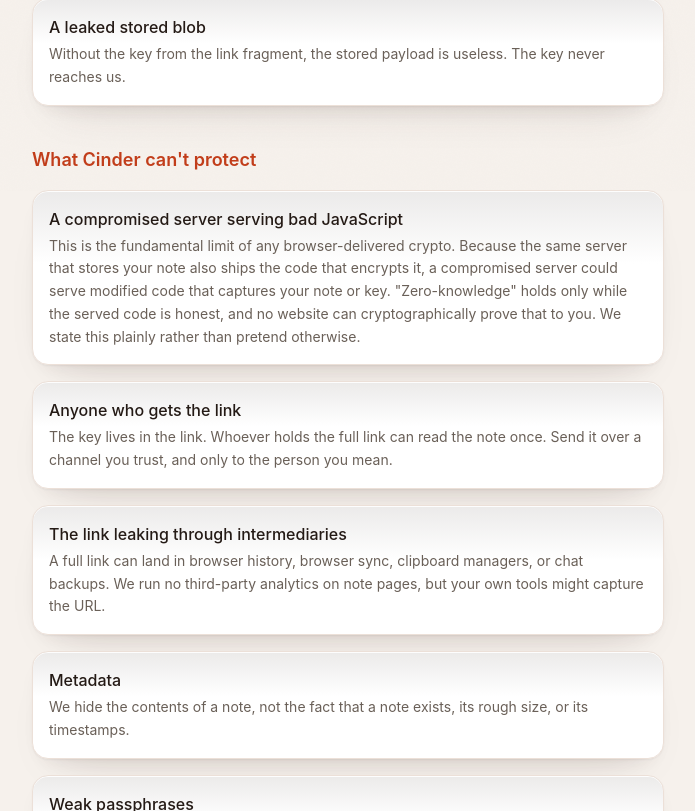
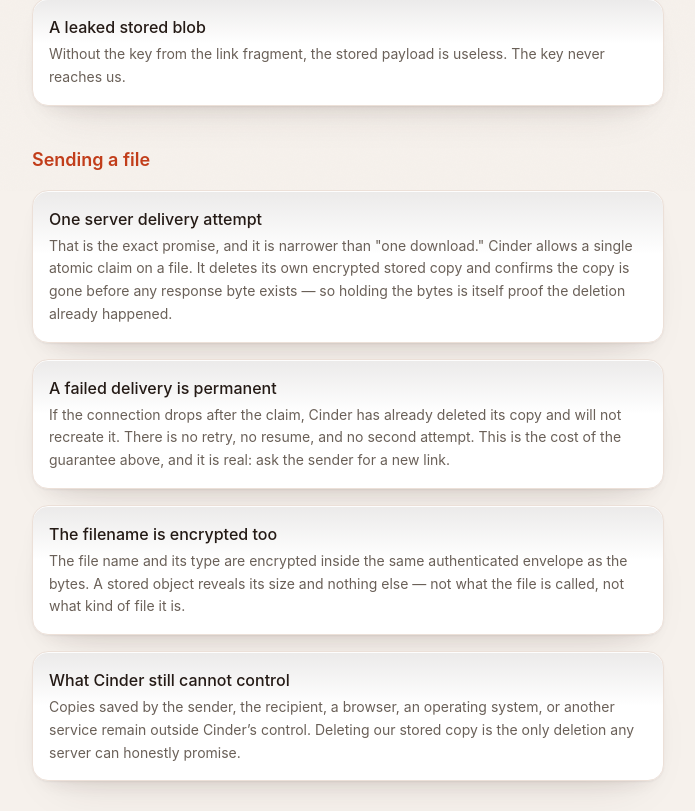
Before and after one commit to mgennings/cinder, a SvelteKit app: page /security in a window 1280 px wide. Shown: the part 609-1420 px from the top of the page, without its empty margins (292-987 px from the left). Built offline with nearby package versions, Linux system fonts and the light colour scheme.

Commit message:
📝 docs(media): publish the proven transfer ceiling
- derive the 4 MiB limit from the buffered response cap, not taste

- state permanent-loss and storage boundaries plainly

- correct llms.txt, which still claimed two endpoints

```diff
--- a/src/routes/security/+page.svelte
+++ b/src/routes/security/+page.svelte
@@ -13,6 +13,27 @@
 		{
 			title: 'A leaked stored blob',
 			body: 'Without the key from the link fragment, the stored payload is useless. The key never reaches us.'
+		}
+	];
+
+	// The file promise is narrower than the note promise, and the difference
+	// matters enough to say separately rather than fold into the list above.
+	const files: Row[] = [
+		{
+			title: 'One server delivery attempt',
+			body: 'That is the exact promise, and it is narrower than "one download." Cinder allows a single atomic claim on a file. It deletes its own encrypted stored copy and confirms the copy is gone before any response byte exists — so holding the bytes is itself proof the deletion already happened.'
+		},
+		{
+			title: 'A failed delivery is permanent',
+			body: 'If the connection drops after the claim, Cinder has already deleted its copy and will not recreate it. There is no retry, no resume, and no second attempt. This is the cost of the guarantee above, and it is real: ask the sender for a new link.'
+		},
+		{
+			title: 'The filename is encrypted too',
+			body: 'The file name and its type are encrypted inside the same authenticated envelope as the bytes. A stored object reveals its size and nothing else — not what the file is called, not what kind of file it is.'
+		},
+		{
+			title: 'What Cinder still cannot control',
+			body: 'Copies saved by the sender, the recipient, a browser, an operating system, or another service remain outside Cinder’s control. Deleting our stored copy is the only deletion any server can honestly promise.'
 		}
 	];
 
@@ -77,6 +98,16 @@
 		{/each}
 	</div>
 
+	<h2 class="mt-10 text-lg font-semibold text-ember-ink">Sending a file</h2>
+	<div class="mt-4 space-y-4">
+		{#each files as row (row.title)}
+			<div class="card p-4">
+				<h3 class="font-medium text-body">{row.title}</h3>
+				<p class="mt-1 text-sm leading-relaxed text-mist">{row.body}</p>
+			</div>
+		{/each}
+	</div>
+
 	<h2 class="mt-10 text-lg font-semibold text-ember-ink">What Cinder can't protect</h2>
 	<div class="mt-4 space-y-4">
 		{#each cannot as row (row.title)}
```
Also changed, not shown: static/llms.txt, 3 other files (tests, documents, lock files or other folders).
